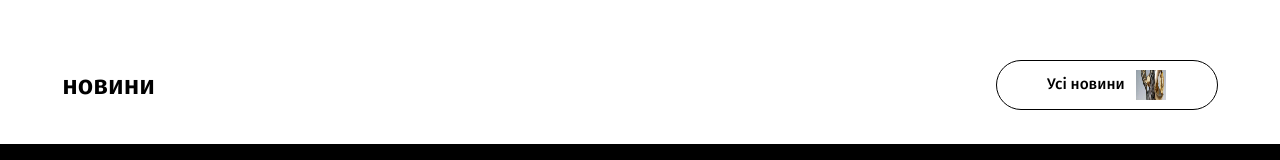
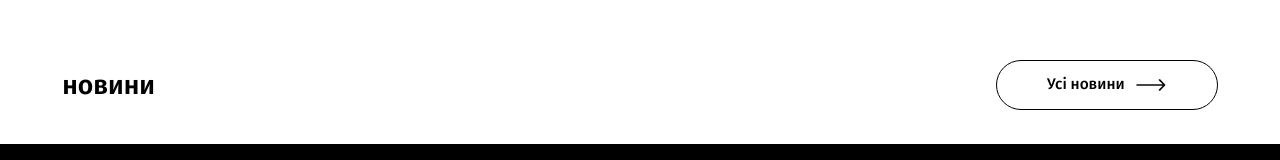
Before and after one commit to kant2002/Art-Culture, a React (Vite) app: page / in a window 1280 px wide. Shown: the part 898-1058 px from the top of the page. Built offline with nearby package versions, Linux system fonts and the light colour scheme; no server answers.

Commit message:
folder in publick

```diff
--- a/src/assets/components/Blocks/MainNews.jsx
+++ b/src/assets/components/Blocks/MainNews.jsx
@@ -247,11 +247,11 @@ function MainNews() {
 						<p className={`${styles.mainPageNewsButtonTitle}`}>Усi новини</p>
 						<img
 							className={`${styles.mainPageNewsButtonImg}`}
-							src={'/src/img/halfNewsCard.jpg'}
+							src={'/mainNewImg/buttonArrow.svg'}
 							alt='Свiтлина музею'
 							onError={e => {
 								e.target.onerror = null
-								e.target.src = '/img/buttonArrow.svg'
+								e.target.src = '/mainNewImg/buttonArrow.svg'
 							}}
 						></img>
 					</button>
```
Also changed, not shown: public/mainNewImg/buttonArrow.svg (added).
